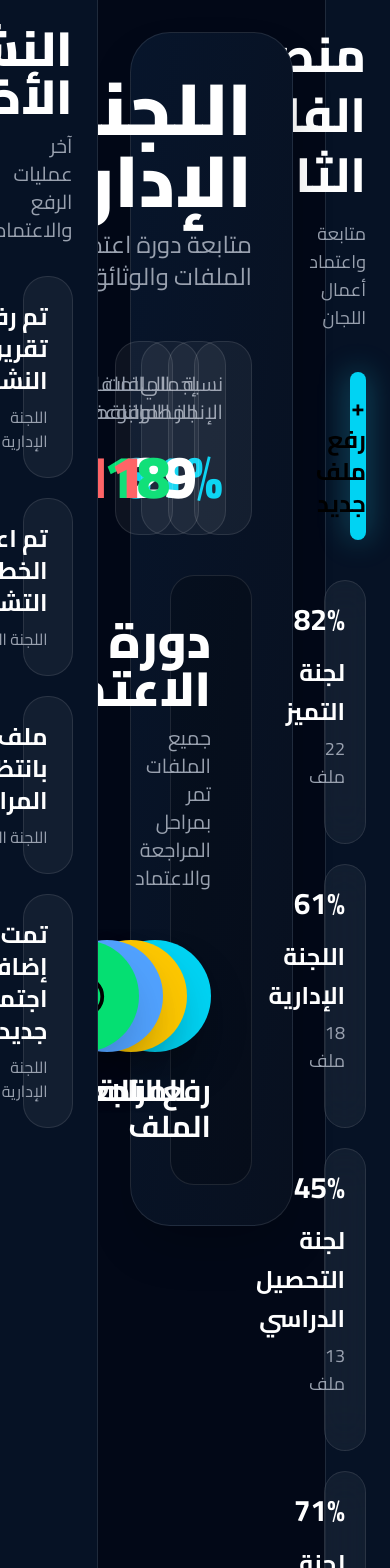
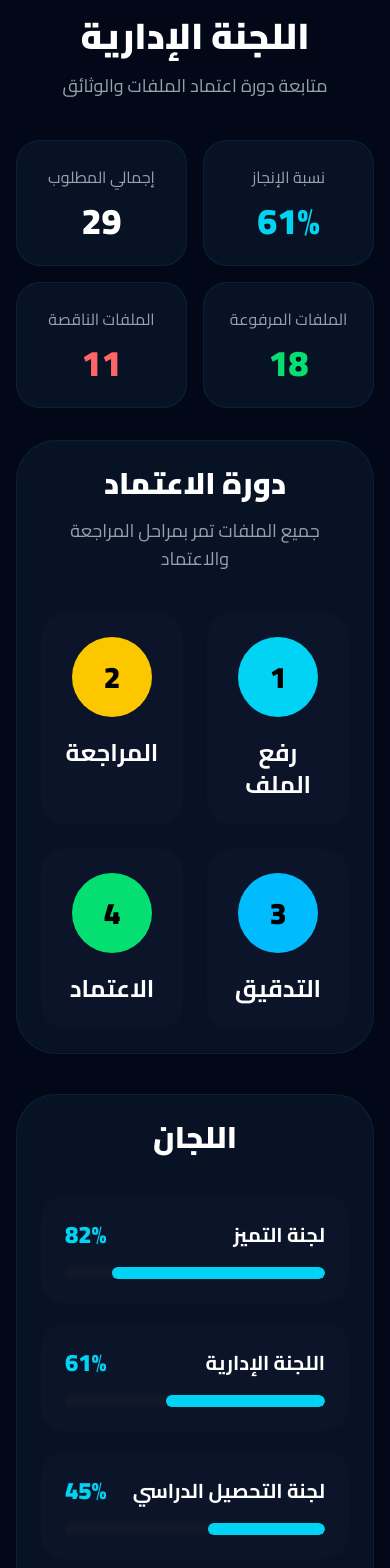
Before and after one commit to saad2035/farouq-platform, a Next.js app: page / in a window 390 px wide. Shown: the top 1568 px of the page. Built offline with nearby package versions, Linux system fonts and the light colour scheme.

Commit message:
mobile responsive fix

```diff
--- a/app/page.tsx
+++ b/app/page.tsx
@@ -1,88 +1,125 @@
-"use client"
+export default function Home() {
+  const committees = [
+    { name: "لجنة التميز", progress: 82 },
+    { name: "اللجنة الإدارية", progress: 61 },
+    { name: "لجنة التحصيل الدراسي", progress: 45 },
+    { name: "لجنة التوجيه الطلابي", progress: 71 },
+    { name: "لجنة النشاط الطلابي", progress: 91 },
+  ]
 
-import {
-  Folder,
-  Upload,
-  CheckCircle2,
-  Clock3,
-  ShieldCheck,
-} from "lucide-react"
+  return (
+    <main className="min-h-screen bg-[#020817] text-white p-4 md:p-8 overflow-x-hidden">
+      <div className="max-w-7xl mx-auto">
 
-const committees = [
-  {
-    name: "لجنة التميز",
-    progress: 82,
-    files: 22,
-    color: "from-cyan-400 to-cyan-600",
-  },
-  {
-    name: "اللجنة الإدارية",
-    progress: 61,
-    files: 18,
-    color: "from-blue-400 to-cyan-500",
-  },
-  {
-    name: "لجنة التحصيل الدراسي",
-    progress: 45,
-    files: 13,
-    color: "from-red-400 to-pink-500",
-  },
-  {
-    name: "لجنة التوجيه الطلابي",
-    progress: 71,
-    files: 20,
-    color: "from-cyan-400 to-sky-500",
-  },
-]
+        {/* HEADER */}
+        <div className="text-center mb-10">
+          <h1 className="text-4xl md:text-7xl font-black mb-4">
+            اللجنة الإدارية
+          </h1>
 
-export default function Home() {
-  return (
-    <main className="min-h-screen bg-[#020817] text-white overflow-hidden">
-      <div className="grid grid-cols-12 min-h-screen">
-        {/* RIGHT SIDEBAR */}
+          <p className="text-gray-400 text-lg md:text-2xl">
+            متابعة دورة اعتماد الملفات والوثائق
+          </p>
+        </div>
 
-        <aside className="col-span-2 border-l border-white/10 bg-[#061225] p-6">
-          <div className="mb-10">
-            <h1 className="text-5xl font-extrabold leading-tight">
-              منصة الفاروق
-              <br />
-              الثانوية
-            </h1>
+        {/* STATS */}
+        <div className="grid grid-cols-2 md:grid-cols-4 gap-4 mb-8">
 
-            <p className="text-gray-400 mt-4 text-lg">
-              متابعة واعتماد أعمال اللجان
-            </p>
+          <div className="bg-[#081225] rounded-3xl p-6 text-center border border-cyan-500/10">
+            <p className="text-gray-400 mb-3">نسبة الإنجاز</p>
+            <h2 className="text-4xl md:text-6xl font-black text-cyan-400">
+              61%
+            </h2>
           </div>
 
-          <button className="w-full bg-cyan-400 hover:bg-cyan-300 transition rounded-3xl py-5 text-black text-2xl font-bold shadow-[0_0_30px_rgba(34,211,238,0.4)]">
-            + رفع ملف جديد
-          </button>
+          <div className="bg-[#081225] rounded-3xl p-6 text-center border border-cyan-500/10">
+            <p className="text-gray-400 mb-3">إجمالي المطلوب</p>
+            <h2 className="text-4xl md:text-6xl font-black">
+              29
+            </h2>
+          </div>
 
-          <div className="mt-10 space-y-5">
+          <div className="bg-[#081225] rounded-3xl p-6 text-center border border-cyan-500/10">
+            <p className="text-gray-400 mb-3">الملفات المرفوعة</p>
+            <h2 className="text-4xl md:text-6xl font-black text-green-400">
+              18
+            </h2>
+          </div>
+
+          <div className="bg-[#081225] rounded-3xl p-6 text-center border border-cyan-500/10">
+            <p className="text-gray-400 mb-3">الملفات الناقصة</p>
+            <h2 className="text-4xl md:text-6xl font-black text-red-400">
+              11
+            </h2>
+          </div>
+
+        </div>
+
+        {/* WORKFLOW */}
+        <div className="bg-[#081225] rounded-[40px] p-6 md:p-10 mb-10 border border-cyan-500/10">
+
+          <h2 className="text-3xl md:text-5xl font-black mb-4 text-center">
+            دورة الاعتماد
+          </h2>
+
+          <p className="text-gray-400 text-center mb-10 text-lg">
+            جميع الملفات تمر بمراحل المراجعة والاعتماد
+          </p>
+
+          <div className="grid grid-cols-2 md:grid-cols-4 gap-6">
+
+            {[
+              { step: 1, title: "رفع الملف", color: "bg-cyan-400" },
+              { step: 2, title: "المراجعة", color: "bg-yellow-400" },
+              { step: 3, title: "التدقيق", color: "bg-sky-400" },
+              { step: 4, title: "الاعتماد", color: "bg-green-400" },
+            ].map((item) => (
+              <div
+                key={item.step}
+                className="bg-[#0b1428] rounded-3xl p-6 text-center"
+              >
+                <div
+                  className={`w-20 h-20 ${item.color} rounded-full mx-auto flex items-center justify-center text-3xl font-black text-black mb-5`}
+                >
+                  {item.step}
+                </div>
+
+                <h3 className="text-2xl font-bold">
+                  {item.title}
+                </h3>
+              </div>
+            ))}
+
+          </div>
+        </div>
+
+        {/* COMMITTEES */}
+        <div className="bg-[#081225] rounded-[40px] p-6 md:p-10 border border-cyan-500/10">
+
+          <h2 className="text-3xl md:text-5xl font-black mb-10 text-center">
+            اللجان
+          </h2>
+
+          <div className="grid md:grid-cols-2 gap-5">
+
             {committees.map((committee, index) => (
               <div
                 key={index}
-                className="bg-white/5 border border-white/10 rounded-3xl p-5 backdrop-blur-xl hover:border-cyan-400 transition"
+                className="bg-[#0b1428] rounded-3xl p-6"
               >
                 <div className="flex items-center justify-between mb-4">
-                  <Folder className="text-cyan-400" size={28} />
+                  <h3 className="text-xl md:text-2xl font-bold">
+                    {committee.name}
+                  </h3>
 
-                  <span className="text-3xl font-bold">
+                  <span className="text-cyan-400 text-2xl font-black">
                     {committee.progress}%
                   </span>
                 </div>
 
-                <h3 className="text-2xl font-bold leading-relaxed">
-                  {committee.name}
-                </h3>
-
-                <p className="text-gray-400 text-lg mt-1">
-                  {committee.files} ملف
-                </p>
-
-                <div className="mt-5 h-3 rounded-full bg-black/30 overflow-hidden">
+                <div className="w-full h-3 bg-[#111827] rounded-full overflow-hidden">
                   <div
-                    className={`h-full bg-gradient-to-r ${committee.color}`}
+                    className="h-full bg-cyan-400 rounded-full"
                     style={{
                       width: `${committee.progress}%`,
                     }}
@@ -90,175 +127,10 @@ export default function Home() {
                 </div>
               </div>
             ))}
+
           </div>
-        </aside>
+        </div>
 
-        {/* CENTER */}
-
-        <section className="col-span-7 p-8">
-          <div className="bg-gradient-to-br from-[#07152b] to-[#08101f] border border-white/10 rounded-[40px] p-10 shadow-2xl">
-            <div className="flex items-start justify-between">
-              <div>
-                <h1 className="text-7xl font-black mb-3">
-                  اللجنة الإدارية
-                </h1>
-
-                <p className="text-gray-400 text-2xl">
-                  متابعة دورة اعتماد الملفات والوثائق
-                </p>
-              </div>
-
-              <div className="w-24 h-24 rounded-3xl bg-cyan-400/10 border border-cyan-400/30 flex items-center justify-center">
-                <Folder className="text-cyan-400" size={50} />
-              </div>
-            </div>
-
-            {/* STATS */}
-
-            <div className="grid grid-cols-4 gap-6 mt-12">
-              {[
-                {
-                  title: "نسبة الإنجاز",
-                  value: "61%",
-                  color: "text-cyan-400",
-                },
-                {
-                  title: "إجمالي المطلوب",
-                  value: "29",
-                  color: "text-white",
-                },
-                {
-                  title: "الملفات المرفوعة",
-                  value: "18",
-                  color: "text-green-400",
-                },
-                {
-                  title: "الملفات الناقصة",
-                  value: "11",
-                  color: "text-red-400",
-                },
-              ].map((item, i) => (
-                <div
-                  key={i}
-                  className="rounded-3xl bg-white/5 border border-white/10 p-7"
-                >
-                  <div className="text-gray-400 text-xl">
-                    {item.title}
-                  </div>
-
-                  <div
-                    className={`mt-5 text-6xl font-black ${item.color}`}
-                  >
-                    {item.value}
-                  </div>
-                </div>
-              ))}
-            </div>
-
-            {/* WORKFLOW */}
-
-            <div className="mt-10 rounded-3xl bg-black/20 border border-white/10 p-10">
-              <h2 className="text-5xl font-black mb-3">
-                دورة الاعتماد
-              </h2>
-
-              <p className="text-gray-400 text-xl">
-                جميع الملفات تمر بمراحل المراجعة والاعتماد
-              </p>
-
-              <div className="grid grid-cols-4 gap-6 mt-12">
-                {[
-                  {
-                    title: "رفع الملف",
-                    number: 1,
-                    icon: Upload,
-                    color: "bg-cyan-400",
-                  },
-                  {
-                    title: "المراجعة",
-                    number: 2,
-                    icon: Clock3,
-                    color: "bg-yellow-400",
-                  },
-                  {
-                    title: "التدقيق",
-                    number: 3,
-                    icon: ShieldCheck,
-                    color: "bg-blue-400",
-                  },
-                  {
-                    title: "الاعتماد",
-                    number: 4,
-                    icon: CheckCircle2,
-                    color: "bg-green-400",
-                  },
-                ].map((step, i) => {
-                  const Icon = step.icon
-
-                  return (
-                    <div
-                      key={i}
-                      className="text-center"
-                    >
-                      <div
-                        className={`w-28 h-28 mx-auto rounded-full ${step.color} flex items-center justify-center shadow-2xl`}
-                      >
-                        <Icon
-                          className="text-black"
-                          size={45}
-                        />
-                      </div>
-
-                      <div className="mt-5 text-3xl font-bold">
-                        {step.title}
-                      </div>
-                    </div>
-                  )
-                })}
-              </div>
-            </div>
-          </div>
-        </section>
-
-        {/* LEFT SIDEBAR */}
-
-        <aside className="col-span-3 border-r border-white/10 bg-[#061225] p-6">
-          <h2 className="text-5xl font-black mb-3">
-            النشاط الأخير
-          </h2>
-
-          <p className="text-gray-400 text-xl mb-8">
-            آخر عمليات الرفع والاعتماد
-          </p>
-
-          <div className="space-y-5">
-            {[
-              "تم رفع تقرير النشاط",
-              "تم اعتماد الخطة التشغيلية",
-              "ملف بانتظار المراجعة",
-              "تمت إضافة اجتماع جديد",
-            ].map((item, i) => (
-              <div
-                key={i}
-                className="rounded-3xl bg-white/5 border border-white/10 p-6 flex items-center justify-between"
-              >
-                <div>
-                  <div className="text-2xl font-bold">
-                    {item}
-                  </div>
-
-                  <div className="text-gray-400 mt-2">
-                    اللجنة الإدارية
-                  </div>
-                </div>
-
-                <div className="w-14 h-14 rounded-full bg-cyan-400 flex items-center justify-center">
-                  ✓
-                </div>
-              </div>
-            ))}
-          </div>
-        </aside>
       </div>
     </main>
   )
```
